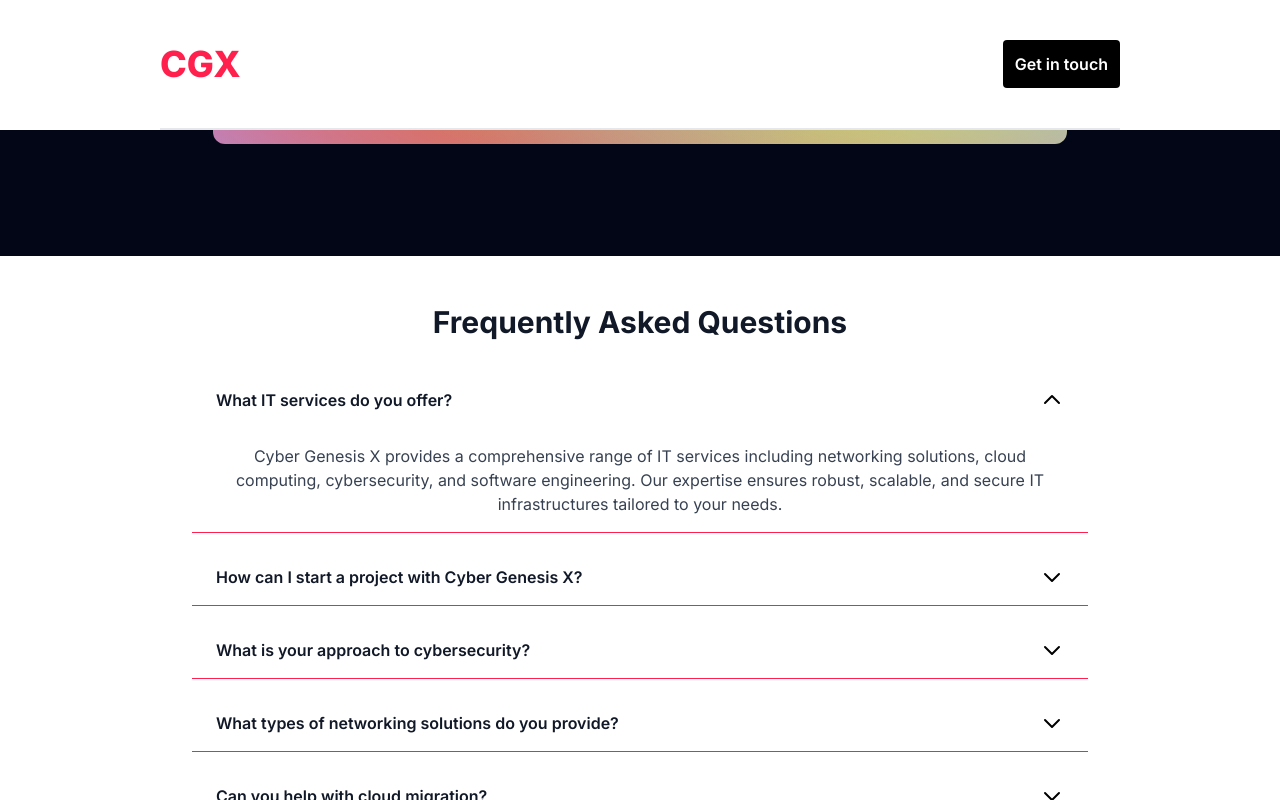
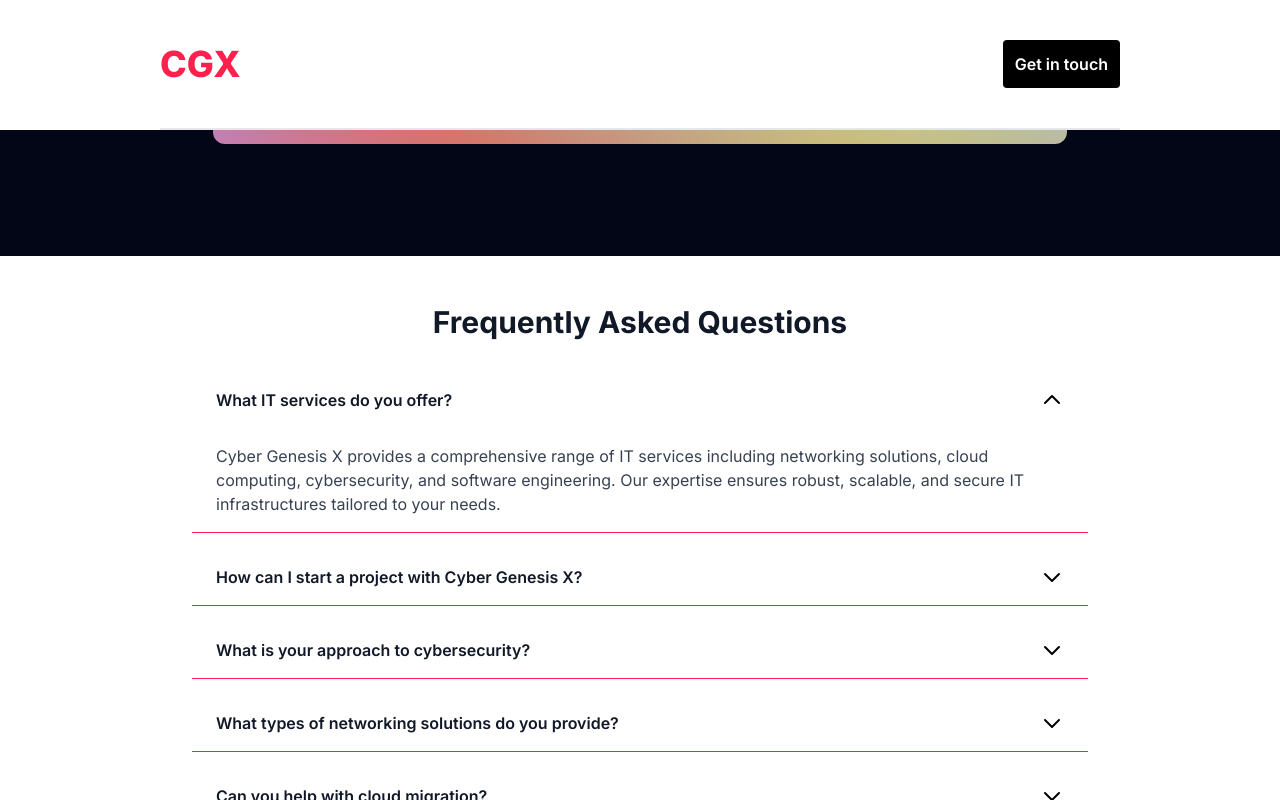
Before and after one commit to daniyalsohail0/cgx, a Next.js app: page / in a window 1280 px wide. Both pictures are taken after a click on the button "What IT services do you offer?". Shown: the part 6493-7293 px from the top of the page. Built offline with nearby package versions, Linux system fonts and the light colour scheme.

Commit message:
Update Faqs.tsx

```diff
--- a/src/components/pages/Faqs.tsx
+++ b/src/components/pages/Faqs.tsx
@@ -107,7 +107,7 @@ const FAQSection: React.FC = () => {
                 </span>
               </button>
               {openIndex === index && (
-                <div className="px-6 py-4 bg-white text-gray-700 transition-opacity duration-300">
+                <div className="px-6 py-4 bg-white text-gray-700 transition-opacity duration-300 text-left">
                   {faq.answer}
                 </div>
               )}
```
